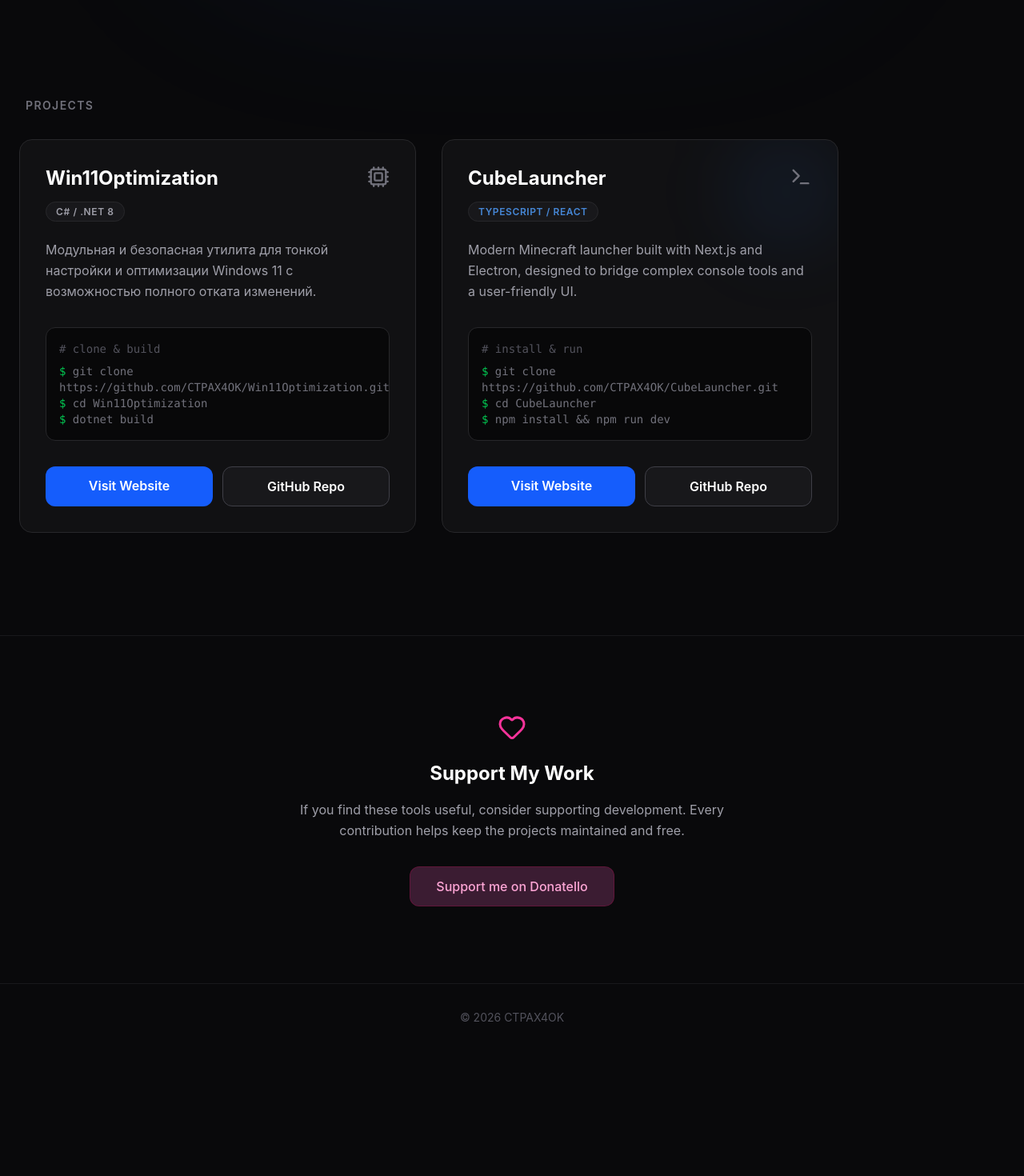
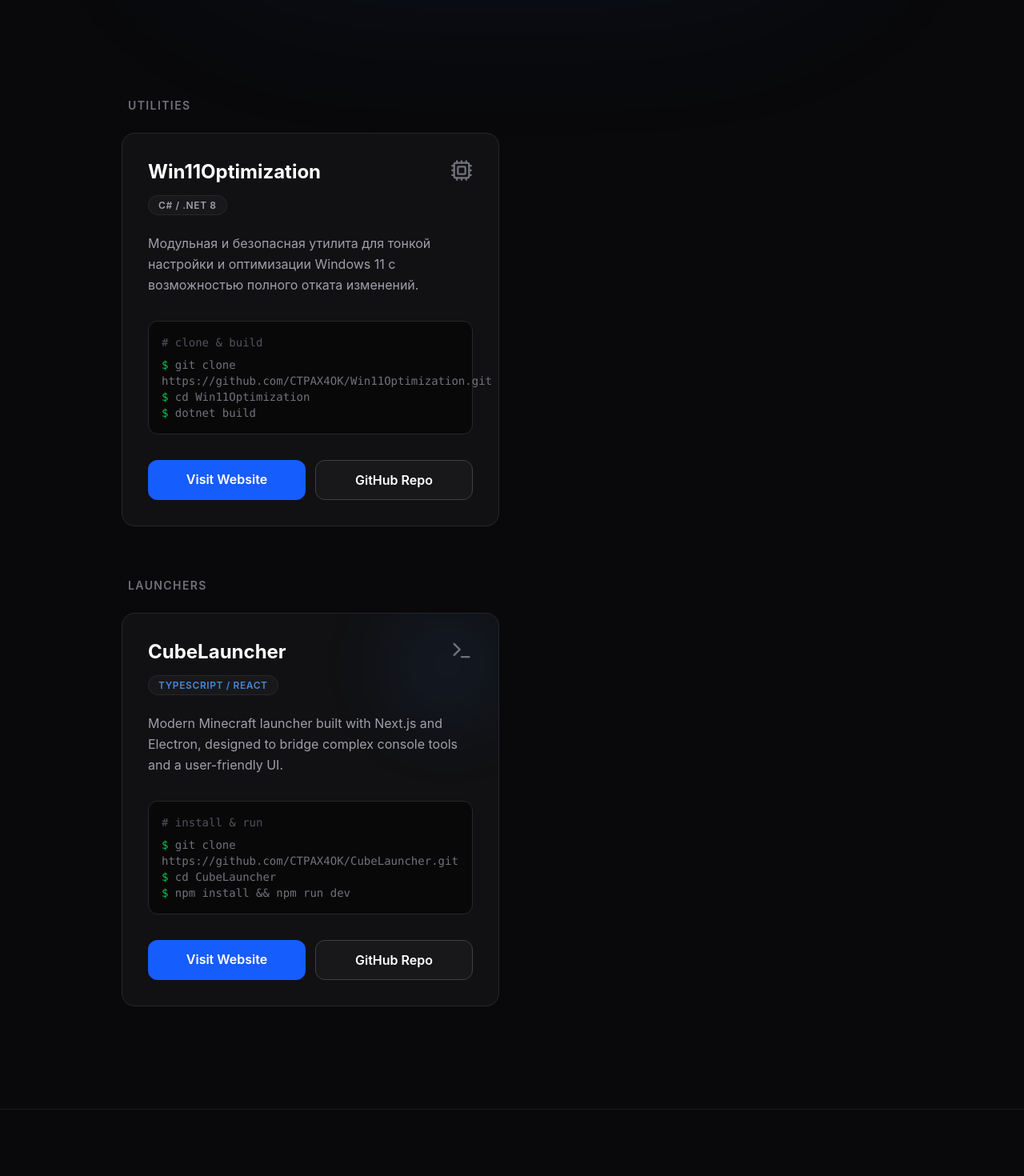
Before and after one commit to CTPAX4OK/CTPAX4OK.github.io, a React (Vite) app: page / in a window 1280 px wide. Shown: the part 360-1830 px from the top of the page at 80% size. Before the commit the page ends 1674 px from the top, so only its background shows below. Built offline with nearby package versions, Linux system fonts and the light colour scheme.

Commit message:
feat: separate projects into Utilities and Launchers categories

```diff
--- a/src/App.tsx
+++ b/src/App.tsx
@@ -68,14 +68,14 @@
         initial="hidden"
         whileInView="visible"
         viewport={{ once: true, margin: "-100px" }}
-        className="container mx-auto px-6 pb-32 relative z-10"
+        className="container mx-auto px-6 pb-32 relative z-10 max-w-5xl"
       >
-        <motion.h2 variants={itemVariants} className="text-sm font-semibold tracking-widest text-zinc-500 uppercase mb-8 ml-2">
-          Projects
+        {/* Utilities Section */}
+        <div className="mb-16">
+          <motion.h2 variants={itemVariants} className="text-sm font-semibold tracking-widest text-zinc-500 uppercase mb-6 ml-2">
+            Utilities
           </motion.h2>
-
-        <div className="grid md:grid-cols-2 gap-8 max-w-5xl">
-
+          <div className="grid md:grid-cols-2 gap-8">
             {/* Win11Optimization */}
             <motion.article variants={itemVariants} className="bg-[#111113] border border-zinc-800 rounded-2xl p-8 glow-on-hover flex flex-col h-full">
               <div className="flex justify-between items-start mb-6">
@@ -118,7 +118,15 @@
                 </a>
               </div>
             </motion.article>
+          </div>
+        </div>
 
+        {/* Launchers Section */}
+        <div>
+          <motion.h2 variants={itemVariants} className="text-sm font-semibold tracking-widest text-zinc-500 uppercase mb-6 ml-2">
+            Launchers
+          </motion.h2>
+          <div className="grid md:grid-cols-2 gap-8">
             {/* CubeLauncher */}
             <motion.article variants={itemVariants} className="bg-[#111113] border border-zinc-800 rounded-2xl p-8 glow-on-hover flex flex-col h-full relative overflow-hidden">
               {/* Subtle blue accent for CubeLauncher */}
@@ -164,7 +172,7 @@
                 </a>
               </div>
             </motion.article>
-
+          </div>
         </div>
       </motion.section>
 
```
Lines whose indentation alone changed are shown as unchanged.
